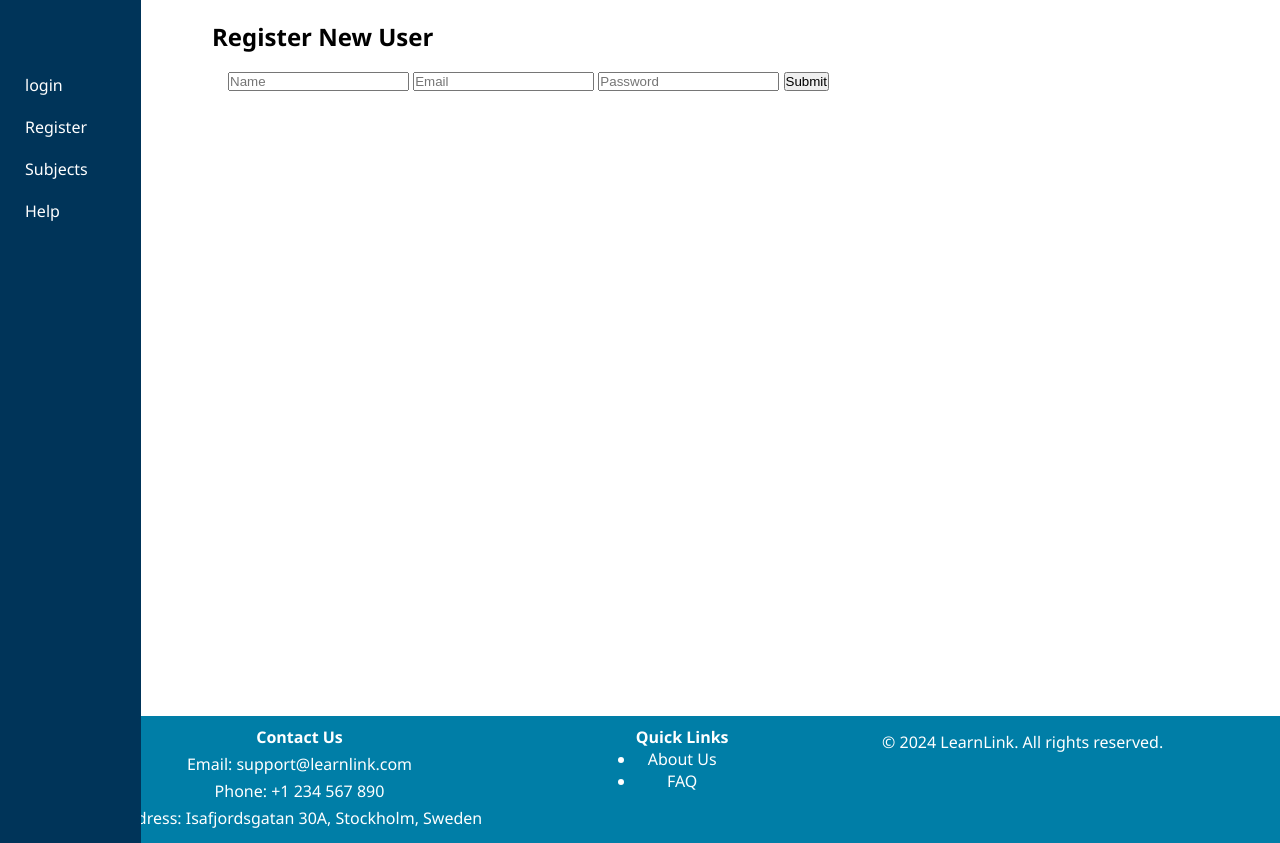
After one commit to microgram17/LearnLink, a Flask app: page /register in a window 1280 px wide. The commit adds this page. Run offline with Flask 3, Linux system fonts and the light colour scheme.

Commit message:
Fixed version
Fixed with manual merge

```diff
--- a/templates/base.html
+++ b/templates/base.html
@@ -13,16 +13,33 @@
 
   <body>
       <nav>
+        {% if current_user.is_authenticated %}
         <ul>
-            <li><a href='/'>Subjects</a></li>
-            <li class='sub-menu'><a href='#message'>Help</a>
-                <ul>
-                    <li><a href='#settings'>FAQ's</a></li>
-                    <li><a href="">Contact</a></li>
-                </ul>
-            </li>
+          <li><a href="/logout">logout</a></li>
+          <li><a href="/">Subjects</a></li>
+          <li class="sub-menu">
+            <a href="#message">Help</a>
+            <ul>
+              <li><a href="#settings">FAQ's</a></li>
+              <li><a href="">Contact</a></li>
+            </ul>
+          </li>
         </ul>
-    </nav>
+        {% else %}
+        <ul>
+          <li><a href="/login">login</a></li>
+          <li><a href="/register">Register</a></li>
+          <li><a href="/">Subjects</a></li>
+          <li class="sub-menu">
+            <a href="#message">Help</a>
+            <ul>
+              <li><a href="#settings">FAQ's</a></li>
+              <li><a href="">Contact</a></li>
+            </ul>
+          </li>
+        </ul>
+        {% endif %}
+      </nav>
     {% block content %}
 
     {% endblock %}
--- /dev/null
+++ b/templates/register_user.html
@@ -0,0 +1,36 @@
+{% extends "base.html" %} {% block title %} Register User {% endblock %} {%
+    block content %} {% with messages = get_flashed_messages() %} {% if messages %}
+    {% for message in messages %}
+    <p>{{ message }}</p>
+    {% endfor %} {% endif %} {% endwith %}
+
+    <div class="content">
+      <h2 class="title">Register New User</h2>
+      <form method="POST" action="{{ url_for('register')}}" class="input-field">
+        <input
+          type="text"
+          id="name"
+          name="name"
+          placeholder="Name"
+          class="name"
+          required
+        />
+        <input
+          type="email"
+          id="email"
+          name="email"
+          placeholder="Email"
+          class="email"
+          required
+        />
+        <input
+          type="password"
+          id="password"
+          name="password"
+          placeholder="Password"
+          required
+        />
+        <input type="submit" class="submit" />
+      </form>
+    </div>
+    {% endblock %}
```
